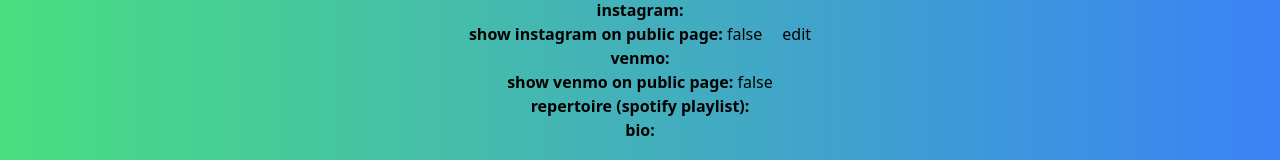
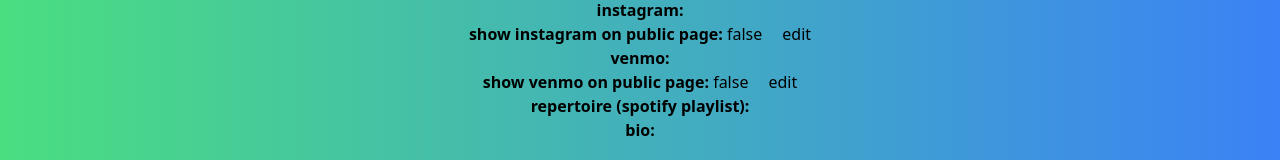
Before and after one commit to aaron1729/human-jukebox, a React app: page /musician/private in a window 1280 px wide. Shown: the part 142-302 px from the top of the page. Built offline with nearby package versions, Linux system fonts and the light colour scheme; no server answers.

Commit message:
allow updating of both booleans in database

```diff
--- a/src/client/Containers/PrivateMusicianContainer.tsx
+++ b/src/client/Containers/PrivateMusicianContainer.tsx
@@ -78,8 +78,9 @@ function PrivateMusicianContainer(){
     console.log('results is:', results);
     if (results.success) {
       setPrivateMusicianInfo({...privateMusicianInfo, ...update});
+    } else {
+      alert('sorry, attempt to update failed');
     }
-    // do different things based on the response (i.e. whether the updated succeeded or failed).
   }
 
 
@@ -165,6 +166,9 @@ function PrivateMusicianContainer(){
       <span>
         <b>show venmo on public page: </b>
         {privateMusicianInfo.venmo_show.toString()}
+        <button onClick={() => updatePrivateMusicianInfo({venmo_show: !privateMusicianInfo.venmo_show})} className='ml-5'>
+          edit
+        </button>
       </span>
       <span>
         <b>repertoire (spotify playlist): </b>
```
